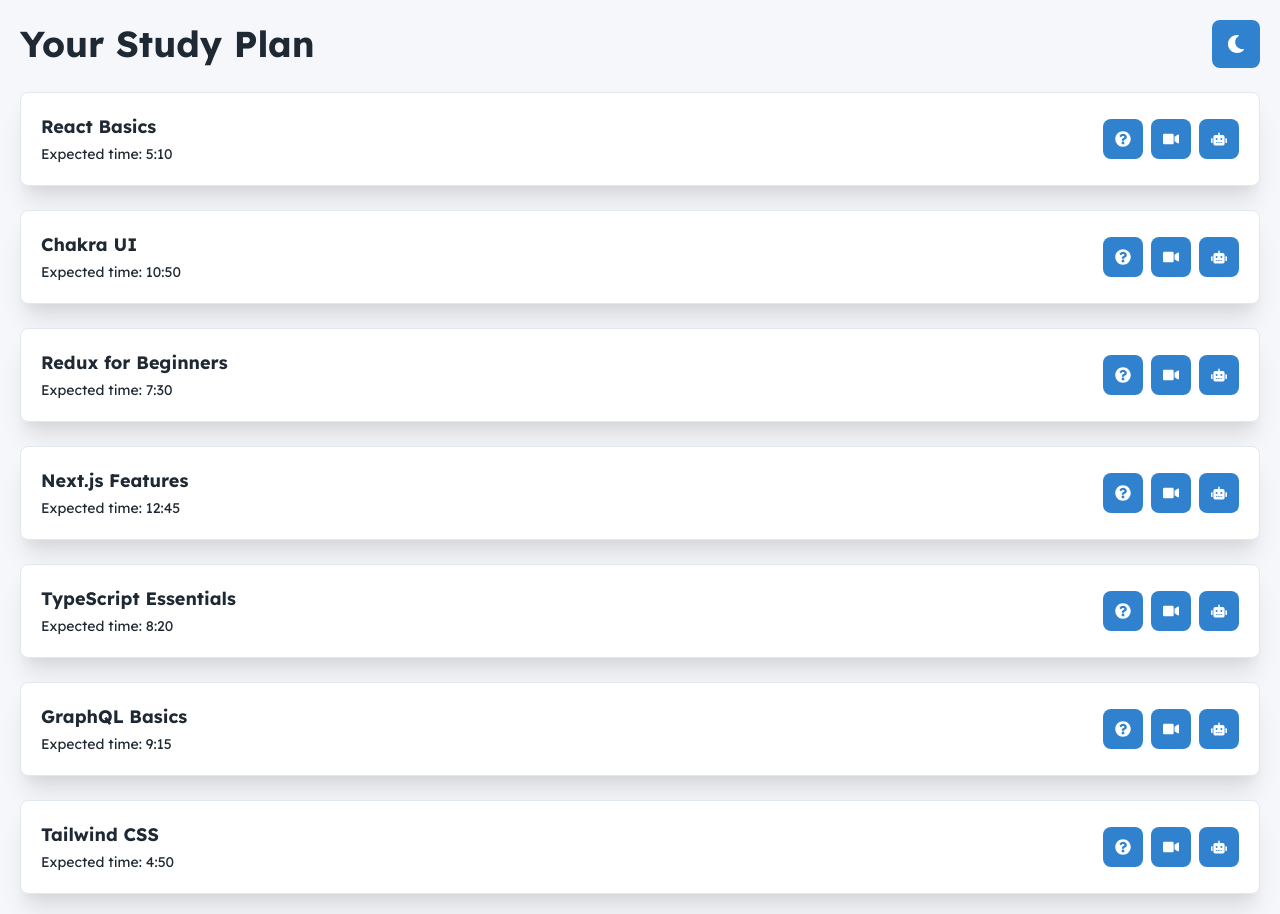
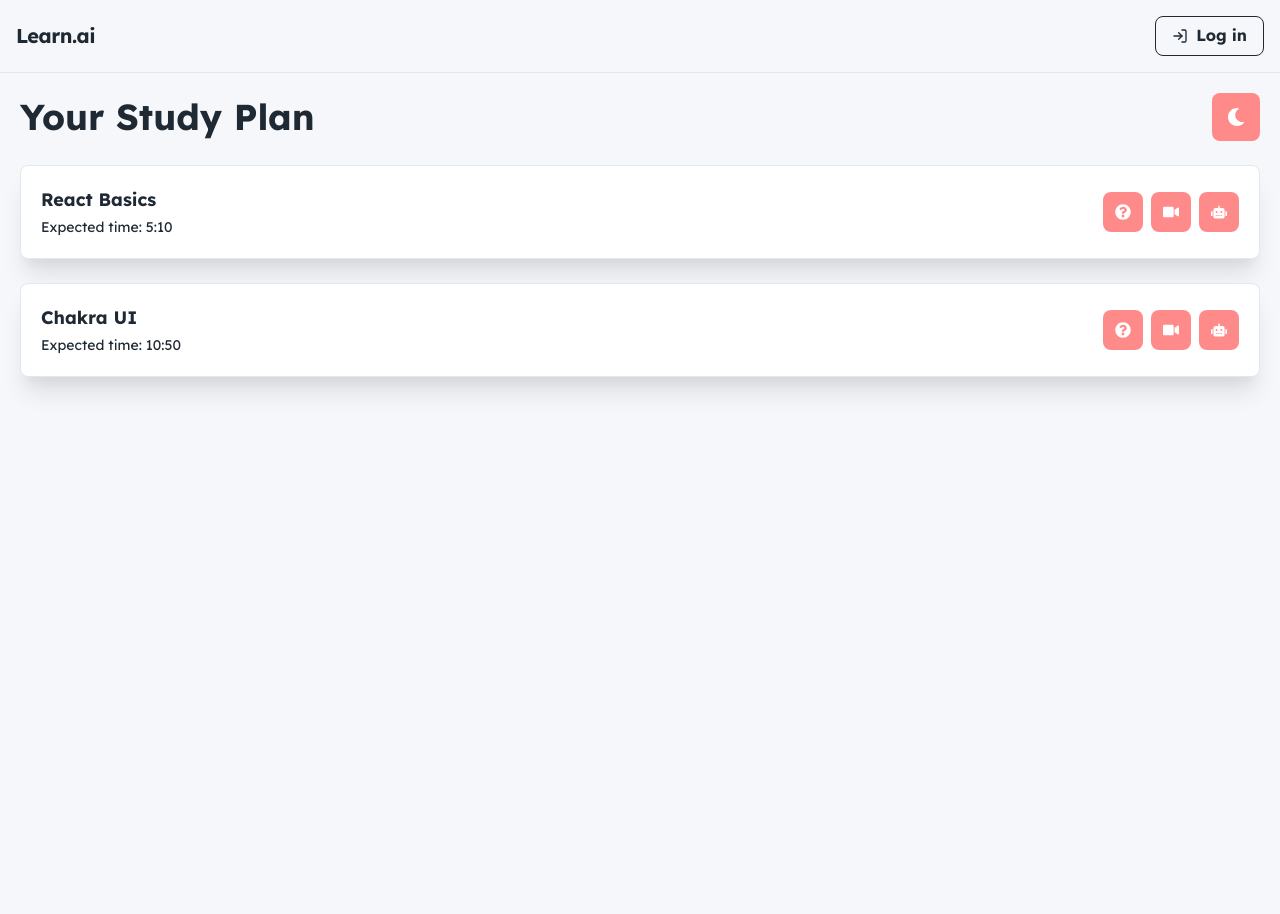
Before and after one commit to nsiyu/test, a React (Vite) app in the folder ui/: page /studyplan in a window 1280 px wide. After the commit the page ends 800 px from the top, so only its background shows below. Built offline with nearby package versions, Linux system fonts and the light colour scheme; the HTML template or start-up script is replaced by a standard one.

Commit message:
routes git add .
;

```diff
--- a/ui/package.json
+++ b/ui/package.json
@@ -14,7 +14,10 @@
     "@chakra-ui/react": "^2.8.2",
     "@emotion/react": "^11.11.4",
     "@emotion/styled": "^11.11.5",
+    "aws-sdk": "^2.1603.0",
+    "express": "^4.19.2",
     "framer-motion": "^11.1.3",
+    "multer": "^1.4.5-lts.1",
     "react": "^18.2.0",
     "react-dom": "^18.2.0",
     "react-icons": "^5.1.0",
--- a/ui/src/App.jsx
+++ b/ui/src/App.jsx
@@ -10,21 +10,22 @@
 import Calendar from "./components/Calerndar/Calendar.jsx";
 import StudyPlan from "./components/StudyPlan.jsx";
 import Quiz from "./components/Quiz.jsx";
-import EducationForm from "./components/PreferenceForm.jsx";
+import EducationForm from "./components/EducationPreference.jsx";
 
 function App() {
   return (
     <ChakraProvider theme={theme}>
       <AuthProvider>
+        <Navbar />
         <Routes>
           <Route path="/login" element={<LoginPage />} />
           <Route path="/calendar" element={<Calendar />} />
           <Route path="/quiz" element={<Quiz />} />
           <Route path="/UserInfo" element={<EducationForm />} />
-
+          <Route path="/Course" element={<LearningEventsList />} />
           <Route path="/studyplan" element={<StudyPlan />} />
           <Route path="/" element={<WithNavbar />}>
-            <Route index element={<HomePage />} />]{" "}
+            <Route index element={<HomePage />} />
           </Route>
         </Routes>
       </AuthProvider>
@@ -37,7 +38,6 @@
     <>
       <Navbar />
       <Box pt="8rem">
-        {" "}
         <Routes>
           <Route index element={<HomePage />} />
         </Routes>
--- a/ui/src/components/PreferenceForm.jsx
+++ b/ui/src/components/EducationPreference.jsx
@@ -14,6 +14,7 @@
   Divider,
 } from "@chakra-ui/react";
 import { MoonIcon, SunIcon } from "@chakra-ui/icons";
+import { useNavigate } from "react-router-dom";
 
 function EducationForm() {
   const [educationLevel, setEducationLevel] = useState("");
@@ -21,11 +22,12 @@
   const [studyTime, setStudyTime] = useState("");
   const [studyMethod, setStudyMethod] = useState("");
   const { colorMode, toggleColorMode } = useColorMode();
+  const navigate = useNavigate();
 
   const handleSubmit = (event) => {
     event.preventDefault();
     console.log({ educationLevel, completionTime, studyTime, studyMethod });
-    alert("Form submitted. Check the console for data.");
+    navigate("/studyplan");
   };
 
   const bgBoxColor = useColorModeValue("white", "gray.800");
--- a/ui/src/components/HomePage.jsx
+++ b/ui/src/components/HomePage.jsx
@@ -102,7 +102,6 @@
             </Button>
           </Flex>
         </SimpleGrid>
-        <LearningEventsList />
       </VStack>
     </Box>
   );
--- a/ui/src/components/NavBar.jsx
+++ b/ui/src/components/NavBar.jsx
@@ -37,10 +37,6 @@
       bg={bg}
       borderBottomWidth="1px"
       borderBottomColor={borderColor}
-      position="fixed" // Make the navbar fixed
-      top="0" // Position at the top of the viewport
-      left="0" // Stretch across from the left
-      right="0" // Stretch across to the right
       zIndex="1000" // Ensure it stays on top of other content
     >
       <Box fontSize="xl" fontWeight="bold" letterSpacing="tight">
--- a/ui/src/components/StudyPlan.jsx
+++ b/ui/src/components/StudyPlan.jsx
@@ -1,4 +1,4 @@
-import React, { useState } from "react";
+import React, { useState, useContext } from "react";
 import {
   Box,
   VStack,
@@ -9,6 +9,7 @@
   useColorMode,
   useColorModeValue,
   Tooltip,
+  useTheme, // Import useTheme to access the theme object
 } from "@chakra-ui/react";
 import {
   FaRobot,
@@ -17,9 +18,15 @@
   FaMoon,
   FaSun,
 } from "react-icons/fa";
+import { useNavigate } from "react-router-dom";
+import AuthContext from "../context/AuthProvider";
 
 const StudyPlan = () => {
+  const { isAuthenticated, logout, user } = useContext(AuthContext);
   const { colorMode, toggleColorMode } = useColorMode();
+  const theme = useTheme(); // Use the theme object
+  console.log(isAuthenticated);
+  const navigate = useNavigate();
   const topics = [
     {
       id: 1,
@@ -33,38 +40,7 @@
       description: "Learn to style apps with Chakra UI.",
       finishTime: "10:50",
     },
-    {
-      id: 3,
-      name: "Redux for Beginners",
-      description: "Introduction to state management with Redux.",
-      finishTime: "7:30",
-    },
-    {
-      id: 4,
-      name: "Next.js Features",
-      description: "Explore the features of Next.js for server-rendered apps.",
-      finishTime: "12:45",
-    },
-    {
-      id: 5,
-      name: "TypeScript Essentials",
-      description:
-        "Learn the basics of TypeScript for strong typing in JavaScript.",
-      finishTime: "8:20",
-    },
-    {
-      id: 6,
-      name: "GraphQL Basics",
-      description: "Learn how to fetch data with GraphQL.",
-      finishTime: "9:15",
-    },
-    {
-      id: 7,
-      name: "Tailwind CSS",
-      description: "Design responsive interfaces quickly with Tailwind CSS.",
-      finishTime: "4:50",
-    },
-    // Add more topics as needed
+    // Additional topics...
   ];
 
   const [selectedMethod, setSelectedMethod] = useState("");
@@ -74,14 +50,24 @@
     quiz: "Quiz Yourself",
     ai: "AI Tutor",
   };
-
-  const handleMethodChange = (event) => setSelectedMethod(event.target.value);
-
-  const iconButtonBg = useColorModeValue("blue.500", "blue.200");
+  const handleBackToCourse = () => {
+    navigate("/course");
+  };
 
   return (
     <VStack spacing={6} align="stretch" p={5}>
       <HStack justifyContent="space-between">
+        {isAuthenticated && (
+          <Text
+            fontSize="lg"
+            cursor="pointer"
+            color={theme.colors.primary} // Use the theme color for text
+            _hover={{ color: "pink" }} // Use the theme color for hover
+            onClick={handleBackToCourse} // Adjust this to navigate back
+          >
+            &larr; Back to Courses
+          </Text>
+        )}
         <Heading as="h1" size="xl">
           Your Study Plan
         </Heading>
@@ -89,8 +75,8 @@
           icon={colorMode === "light" ? <FaMoon /> : <FaSun />}
           aria-label="Toggle color mode"
           onClick={toggleColorMode}
-          bg={iconButtonBg}
-          _hover={{ bg: "blue.600" }}
+          bg={theme.colors.primary} // Use the theme color for button background
+          _hover={{ bg: theme.colors.primaryDark }} // Use theme color for hover
           size="lg"
         />
       </HStack>
@@ -127,8 +113,8 @@
                     )
                   }
                   aria-label={`${learningMethods[method]} for ${topic.name}`}
-                  bg={iconButtonBg}
-                  _hover={{ bg: "blue.600" }}
+                  bg={theme.colors.primary} // Use the theme color for button background
+                  _hover={{ bg: theme.colors.primaryDark }} // Use theme color for hover
                   onClick={() =>
                     console.log(
                       `${learningMethods[method]} clicked for topic:`,
--- a/ui/src/components/Upload.jsx
+++ b/ui/src/components/Upload.jsx
@@ -1,10 +1,12 @@
 import React, { useState } from "react";
 import { Button, Spinner, useToast, Box, Text, Center } from "@chakra-ui/react";
+import { useNavigate } from "react-router-dom";
 
 const FileUploadButton = () => {
   const [file, setFile] = useState(null);
   const [buttonState, setButtonState] = useState("upload"); // States: 'upload', 'submit', 'loading', 'continue'
   const toast = useToast();
+  const navigate = useNavigate();
 
   const handleFileChange = (event) => {
     const selectedFile = event.target.files[0];
@@ -25,24 +27,11 @@
     setButtonState("loading");
     setTimeout(() => {
       setButtonState("continue");
-      toast({
-        title: "File processed",
-        description: "Your file has been successfully processed.",
-        status: "success",
-        duration: 2000,
-        isClosable: true,
-      });
     }, 2000); // Simulate file processing time
   };
 
   const handleContinue = () => {
-    toast({
-      title: "Continue",
-      description: "You can now proceed.",
-      status: "info",
-      duration: 2000,
-      isClosable: true,
-    });
+    navigate('/userinfo')
   };
 
   return (
```
Also changed, not shown: 1 other file (tests, documents, lock files or other folders).
